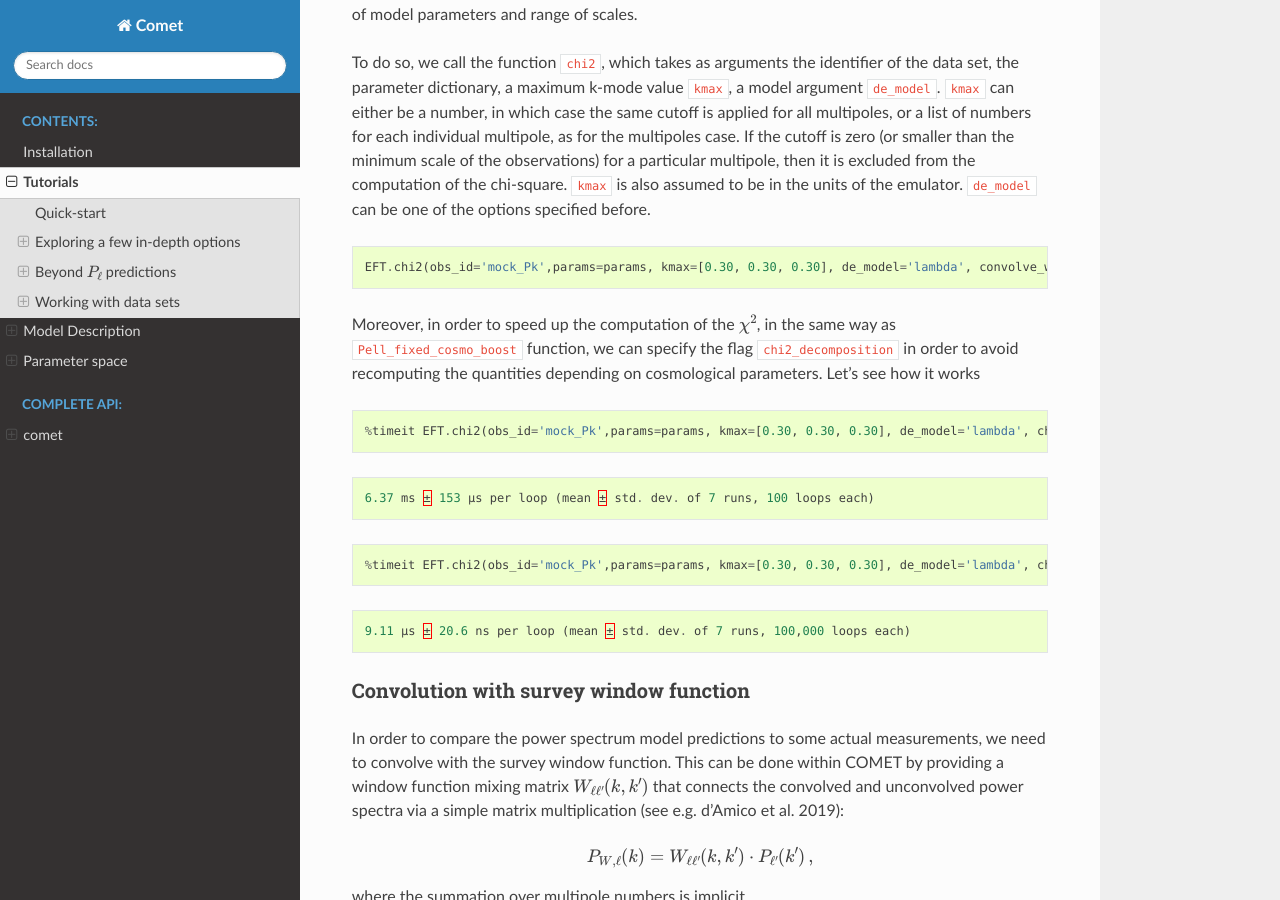
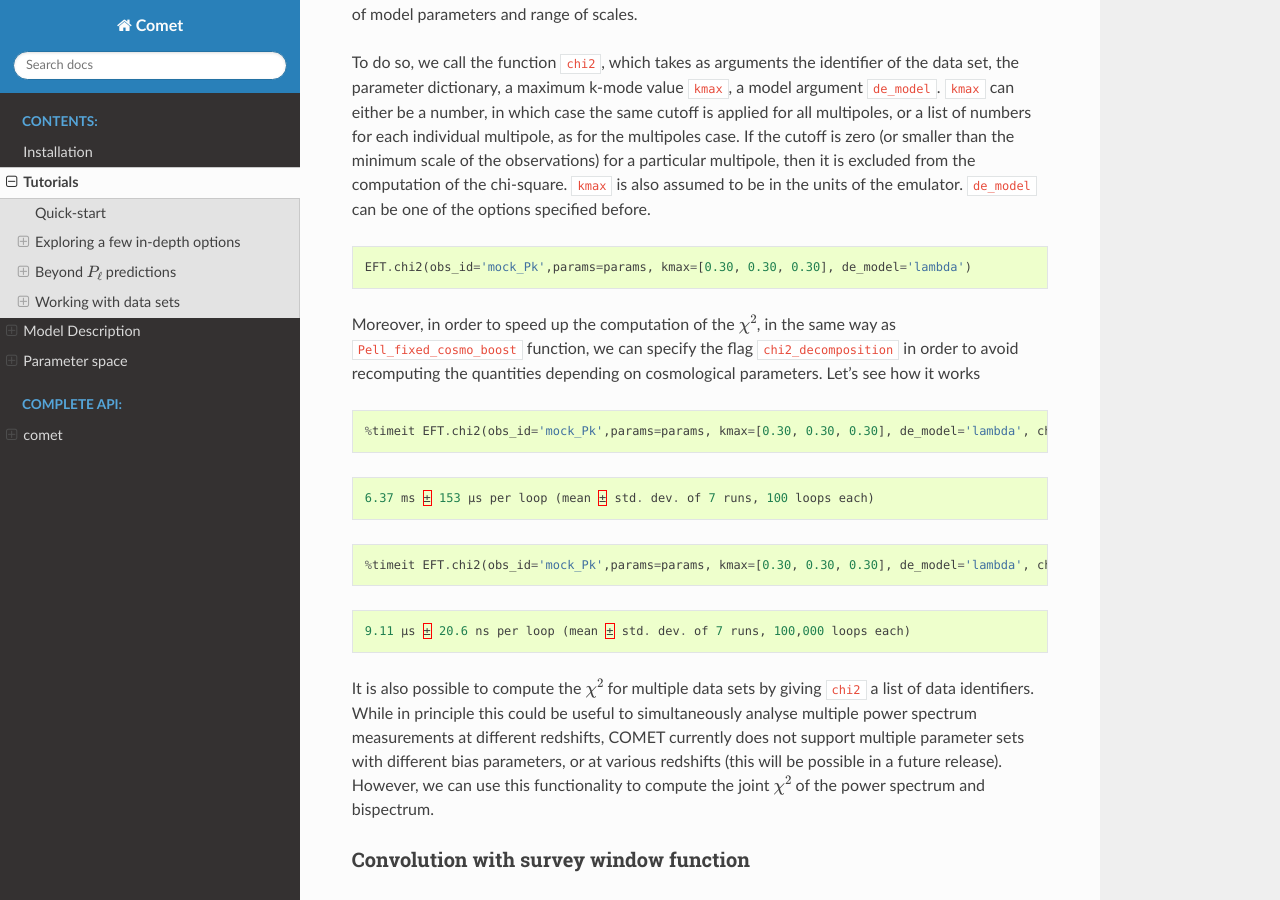
Before and after one commit to adematti/comet-emu, a Sphinx documentation site: the page built from docs/source/Tutorial/examples.rst, in a window 1280 px wide and 900 px high, scrolled down 14765 px. Built offline with Sphinx 7.4.7 and the Read the Docs theme 2.0.0, drawn with Linux system fonts in a browser that asks for light colours.

Commit message:
Start introducing chi2 for bispectrum.

```diff
--- a/docs/source/Tutorial/examples.rst
+++ b/docs/source/Tutorial/examples.rst
@@ -564,7 +564,7 @@ To do so, we call the function ``chi2``\ , which takes as arguments the identifi
 
 .. code-block:: python
 
-   EFT.chi2(obs_id='mock_Pk',params=params, kmax=[0.30, 0.30, 0.30], de_model='lambda', convolve_window=False)
+   EFT.chi2(obs_id='mock_Pk',params=params, kmax=[0.30, 0.30, 0.30], de_model='lambda')
 
 Moreover, in order to speed up the computation of the :math:`\chi^2`, in the same way as ``Pell_fixed_cosmo_boost`` function, we can specify the flag ``chi2_decomposition`` in order to avoid recomputing the quantities depending on cosmological parameters. Let's see how it works
 
@@ -583,6 +583,10 @@ Moreover, in order to speed up the computation of the :math:`\chi^2`, in the sam
 .. code-block:: python
 
    9.11 µs ± 20.6 ns per loop (mean ± std. dev. of 7 runs, 100,000 loops each)
+
+It is also possible to compute the :math:`\chi^2` for multiple data sets by giving ``chi2`` a list of data identifiers. While in principle this could be useful to simultaneously analyse multiple power spectrum measurements at different redshifts, COMET currently does not support multiple parameter sets with different bias parameters, or at various redshifts (this will be possible in a future release). However, we can use this functionality to compute the joint :math:`\chi^2` of the power spectrum and bispectrum.
+
+
 
 Convolution with survey window function
 ^^^^^^^^^^^^^^^^^^^^^^^^^^^^^^^^^^^^^^^
```
Also changed, not shown: 1 other file.
